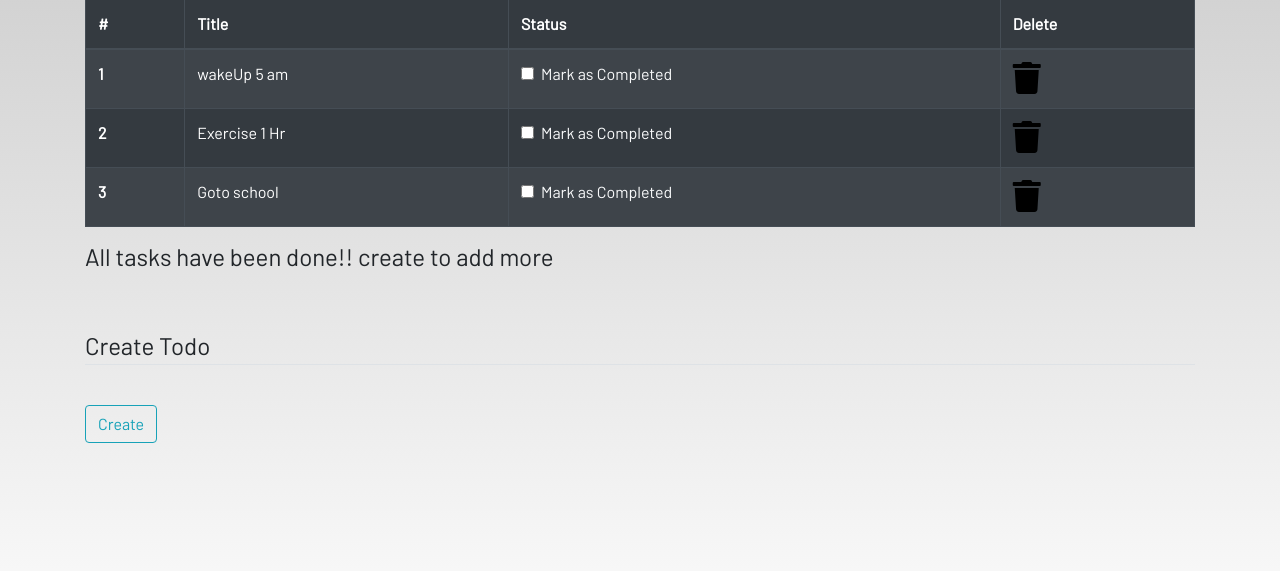
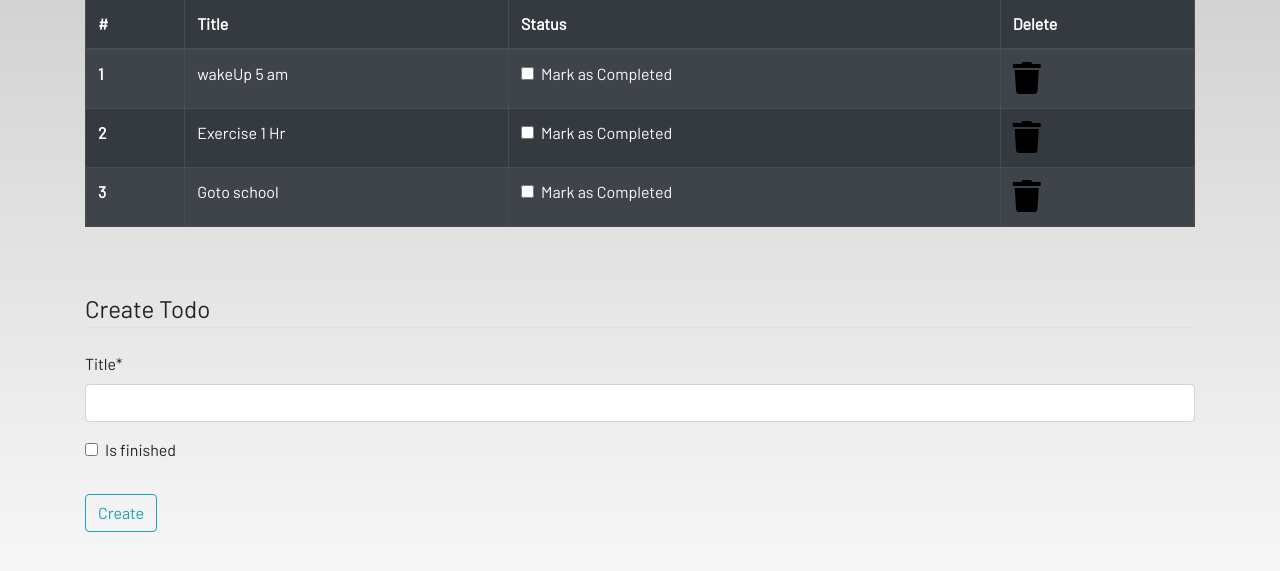
Before and after one commit to merinjo90/django-Student-Study-Portal, a Django app: page /todo in a window 1280 px wide. Shown: the part 105-676 px from the top of the page. Run offline with Django 3.2, Linux system fonts and the light colour scheme; a user stored in the database is signed in; data comes from the database, SQL or seed files in the repository; both versions use the stored data as it was after the commit; some libraries are stand-ins or nearby versions; some web fonts are replaced.

Commit message:
To-do form creation and data insertion part complete

```diff
--- a/studentPortal/studentStudyPortal/dashboard/forms.py
+++ b/studentPortal/studentStudyPortal/dashboard/forms.py
@@ -19,3 +19,9 @@ class HomeworkForm(forms.ModelForm):
 #commn form- wikkipedia,dictionary,youtube search form
 class DashboardForm(forms.Form):
     text=forms.CharField(max_length=100,label="Enter your search :")
+
+#to-do form
+class TodoForm(forms.ModelForm):
+    class Meta:
+        model=Todo
+        fields=['title','is_finished']
--- a/studentPortal/studentStudyPortal/dashboard/templates/dashboard/todo.html
+++ b/studentPortal/studentStudyPortal/dashboard/templates/dashboard/todo.html
@@ -1,8 +1,10 @@
 {% extends 'dashboard/base.html' %}
 {% load static %}
+{% load crispy_forms_tags %}
 {% block content %}
 
 <div class="container">
+    {% if not todos_done %}
 
     <table class="table table-striped table-bordered table-hover table-dark">
         <thead>
@@ -38,12 +40,16 @@
             {% endfor %}
         </tbody>
     </table>
+    {% else %}
     <h4>All tasks have been done!! create to add more</h4>
+    {% endif %}
 </div><br><br>
 <div class="container">
     <form method="POST">
+        {% csrf_token %}
         <fieldset class="form-group">
             <legend class="border-bottom mb-4">Create Todo</legend>
+            {{form|crispy}}
         </fieldset>
         <div class="form-group">
             <button href="" class="btn btn-outline-info" type="submit">
--- a/studentPortal/studentStudyPortal/dashboard/views.py
+++ b/studentPortal/studentStudyPortal/dashboard/views.py
@@ -123,6 +123,35 @@ def youtube(request):
 
 #to-do section
 def todo(request):
+    if request.method=='POST':
+        form=TodoForm(request.POST)
+        if form.is_valid():
+            try:
+                finished = request.POST["is_finished"]
+                if finished == 'on':
+                    finished = True
+                else:
+                    finished = False
+            except:
+                finished = False
+            todos=Todo(
+                user = request.user,
+                title = request.POST['title'],
+                is_finished=finished
+            )
+            todos.save()
+            messages.success(request,f"Todo Added from {request.user.username}!!")
+    else:
+        form=TodoForm()
     todo=Todo.objects.filter(user=request.user)
-    context={'todos':todo}
+    if len(todo)==0:
+        todos_done = True
+    else:
+        todos_done=False
+
+    context={
+            'form':form,
+             'todos':todo,
+             'todos_done':todos_done
+            }
     return render(request,'dashboard/todo.html',context)
```
Also changed, not shown: studentPortal/studentStudyPortal/db.sqlite3.
